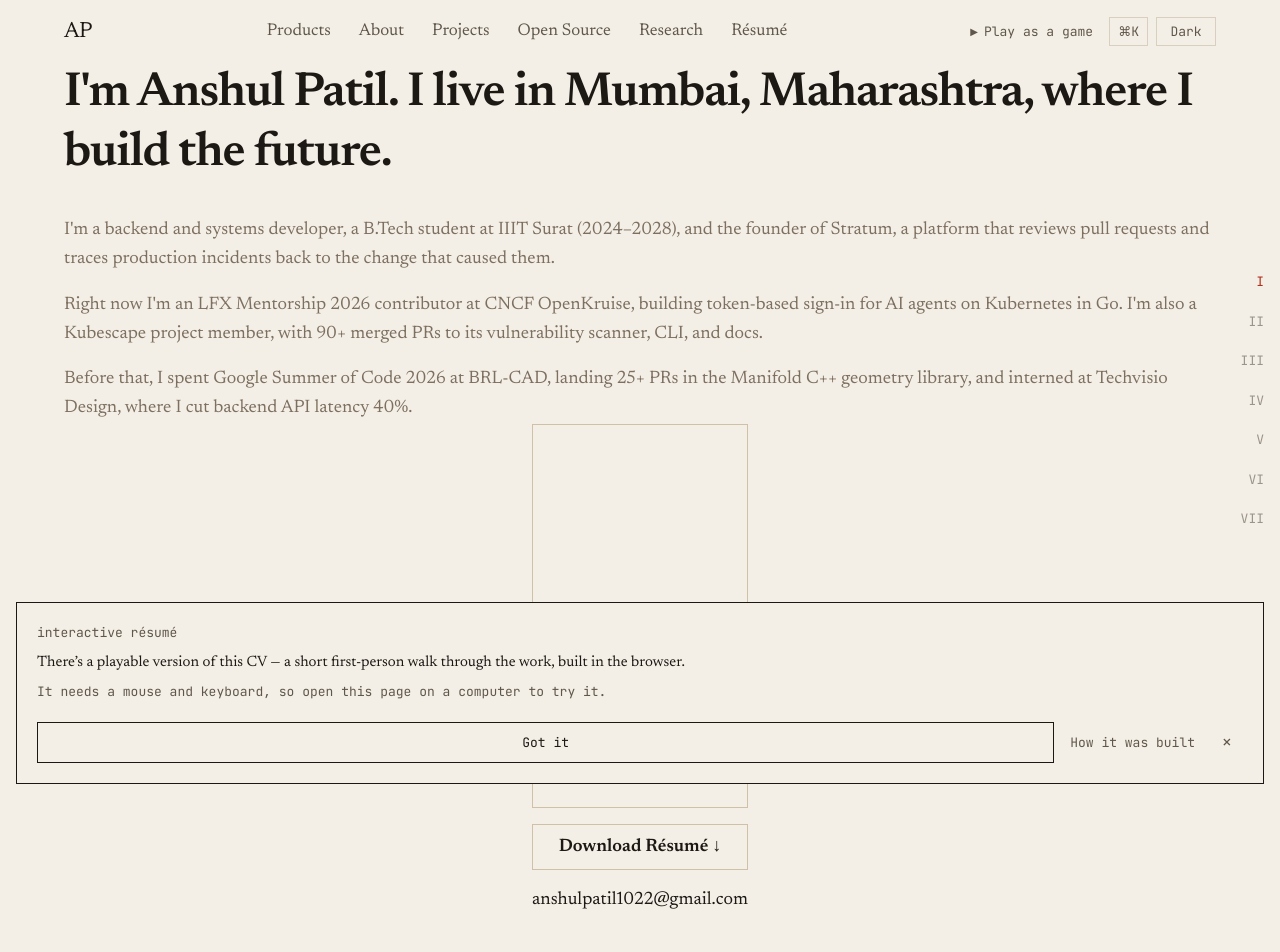
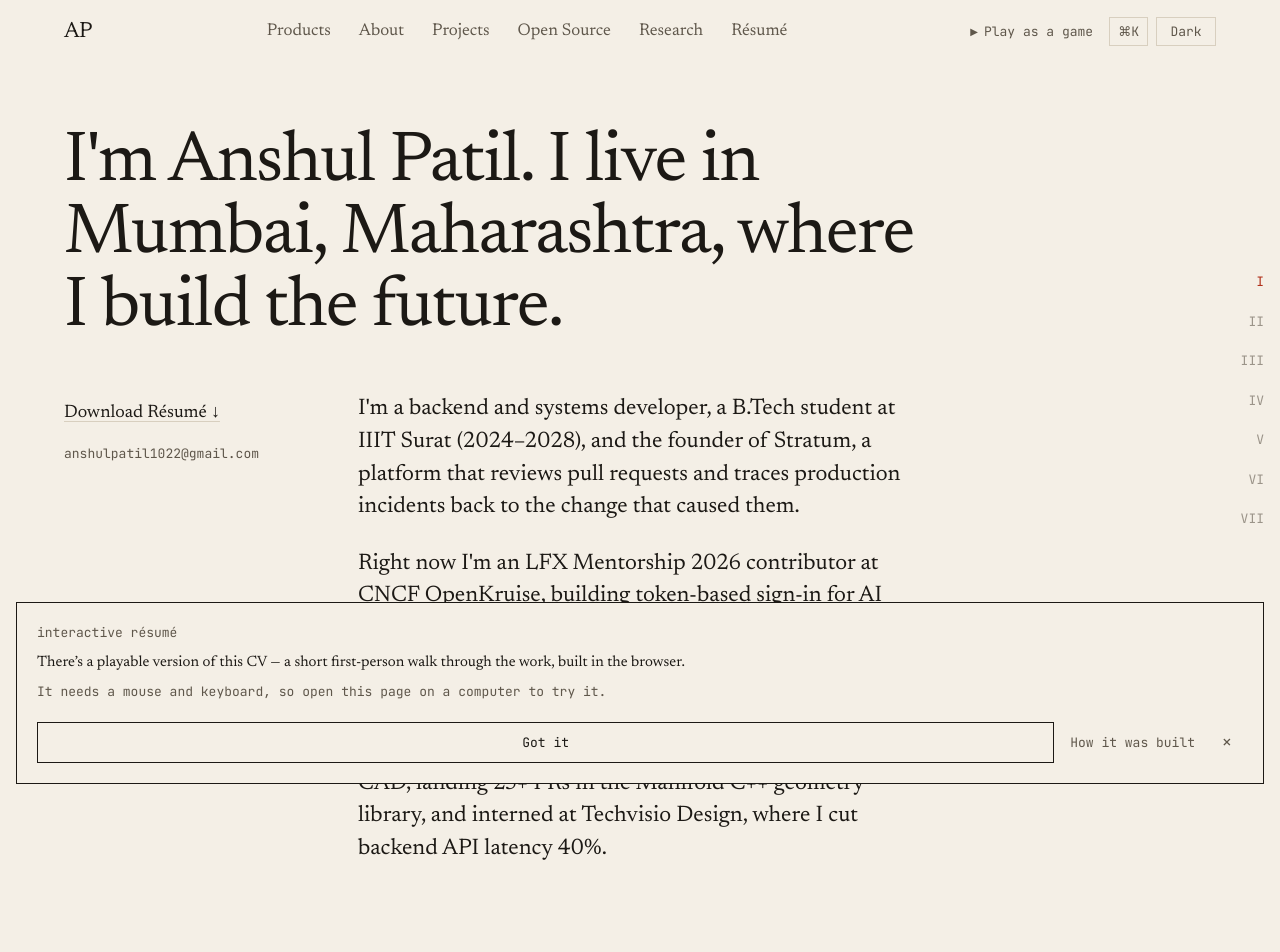
Before and after one commit to AnshulPatil2005/myportfolio, a Next.js app: page /about in a window 1280 px wide. Shown: the top 952 px of the page. Built offline with nearby package versions, Linux system fonts and the light colour scheme.

Commit message:
Restyle the about page and drop the empty photo frame

```diff
--- a/app/about/page.tsx
+++ b/app/about/page.tsx
@@ -3,7 +3,6 @@ import { Metadata } from "next";
 import Heroes from "../components/pages/Heroes";
 import Usage from "../components/pages/Usage";
 import Achievements from "../components/pages/Achievements";
-import { Slide } from "../animation/Slide";
 import { profile } from "@/lib/data";
 
 export const metadata: Metadata = {
@@ -21,30 +20,27 @@ export const metadata: Metadata = {
 
 export default function About() {
   return (
-    <main className="relative lg:max-w-7xl mx-auto max-w-3xl md:px-16 px-6">
-      <div>
-        <section className="relative grid lg:grid-cols-custom grid-cols-1 gap-x-6 justify-items-center">
-          <div className="order-2 lg:order-none">
-            <Slide>
-              <h1 className="font-incognito font-semibold tracking-tight sm:text-5xl text-3xl lg:leading-tight basis-1/2 mb-8">
+    <main className="max-w-7xl mx-auto px-6 md:px-12 lg:px-16">
+      <section className="folio pt-10 md:pt-16 mb-24 md:mb-32">
+        <h1
+          className="lg:col-span-10 lg:row-start-1 leading-[1.02] tracking-[-0.02em] mb-12 max-w-[22ch]"
+          style={{ fontSize: "clamp(2.75rem, 1.4rem + 3.8vw, 5rem)" }}
+        >
           I&apos;m {profile.fullName}. I live in{" "}
           {profile.location}, where I build the future.
         </h1>
 
-              <div className="dark:text-zinc-400 text-zinc-600 leading-relaxed space-y-4">
+        <div className="lg:col-start-4 lg:col-span-6 lg:row-start-2 text-lead text-fg space-y-6">
           {profile.fullBio.map((paragraph, index) => (
             <p key={index}>{paragraph}</p>
           ))}
         </div>
-            </Slide>
-          </div>
 
-          <aside className="flex flex-col lg:justify-self-center justify-self-start gap-y-8 lg:order-1 order-none mb-12">
-            <Slide delay={0.1}>
-              <div className="sticky top-10">
-                {profile.profileImage.image ? (
+        <aside className="lg:col-start-1 lg:col-span-3 lg:row-start-2 mt-12 lg:mt-1.5">
+          <div className="lg:sticky lg:top-24 flex flex-col gap-y-4">
+            {profile.profileImage.image && (
               <Image
-                    className="mb-4 object-cover max-h-96 min-h-96 bg-top border dark:border-zinc-800 border-zinc-300"
+                className="object-cover aspect-square bg-top border border-line"
                 src={profile.profileImage.image}
                 width={400}
                 height={400}
@@ -52,36 +48,20 @@ export default function About() {
                 alt={profile.profileImage.alt}
                 priority
               />
-                ) : (
-                  <div className="h-72 sm:h-96 w-full max-w-[400px] border dark:border-zinc-800 border-zinc-300 mb-4"></div>
             )}
-
-                <div className="flex flex-col text-center gap-y-4">
-                  <a
-                    href={profile.resumeURL}
-                    download
-                    className="flex items-center justify-center text-center gap-x-2 border dark:border-zinc-700 border-zinc-300 dark:hover:border-zinc-500 hover:border-zinc-400 py-2 text-lg font-incognito font-semibold"
-                  >
+            <a href={profile.resumeURL} download className="link text-body self-start">
               Download R&eacute;sum&eacute; &darr;
             </a>
-
-                  <a
-                    href={`mailto:${profile.email}`}
-                    className="dark:hover:text-zinc-100 hover:text-zinc-900"
-                  >
+            <a href={`mailto:${profile.email}`} className="font-mono text-meta link-muted self-start">
               {profile.email}
             </a>
           </div>
-              </div>
-            </Slide>
         </aside>
       </section>
-        <Slide delay={0.14}>
+
       <Usage />
-        </Slide>
       <Achievements />
       <Heroes />
-      </div>
     </main>
   );
 }
--- a/app/components/pages/Heroes.tsx
+++ b/app/components/pages/Heroes.tsx
@@ -1,42 +1,42 @@
 import { HeroeType } from "@/types";
 import EasterEgg from "../shared/EasterEgg";
-import { Slide } from "../../animation/Slide";
+import SectionHead from "../shared/SectionHead";
 import RefLink from "../shared/RefLink";
 import { heroes } from "@/lib/data";
 
 export default function Heroes() {
   return (
-    <section className="mt-32 max-w-5xl">
-      <Slide delay={0.17}>
-        <h2 className="text-4xl mb-4 font-bold tracking-tight">Heroes</h2>
-        <p className="dark:text-zinc-400 text-zinc-600 max-w-2xl">
+    <section className="mt-20 md:mt-24">
+      <SectionHead title="Heroes" />
+      <div className="folio">
+        <p className="lg:col-start-4 lg:col-span-6 text-lead text-muted">
           Inspired by{" "}
           <RefLink
             href="https://rafa.design"
-            className="dark:text-blue-400 text-blue-500 underline"
+            className="link"
           >
             Rafael Condo&apos;s
           </RefLink>{" "}
           heroes list, here&apos;s my own curated lineup of code conjurers and
           digital dynamos that I&apos;m absolutely stoked to meet someday.{" "}
-          <strong className="font-semibold">
+          <strong className="font-medium text-fg">
             &quot;In no particular order&quot;
           </strong>
         </p>
-      </Slide>
+      </div>
 
       {heroes.length > 0 && (
-        <ul className="grid lg:grid-cols-4 md:grid-cols-2 grid-cols-1 gap-6 mt-12 tracking-tight">
+        <ul className="grid lg:grid-cols-4 md:grid-cols-2 grid-cols-1 gap-6 mt-12">
           {heroes.map((heroe) => (
             <li
               key={heroe._id}
-              className="flex items-center gap-x-2 border dark:border-zinc-800 border-zinc-300 px-2 py-1"
+              className="flex items-center gap-x-2 border border-line px-2 py-1"
             >
               <EasterEgg isMet={heroe.met} />
               <RefLink
                 href={heroe.url}
-                className={`font-incognito tracking-wide hover:underline ${
-                  heroe.met && "dark:text-green-300 text-green-800"
+                className={`tracking-wide hover:underline ${
+                  heroe.met && "text-fg"
                 }`}
               >
                 {heroe.name}
```
Lines whose indentation alone changed are shown as unchanged.
